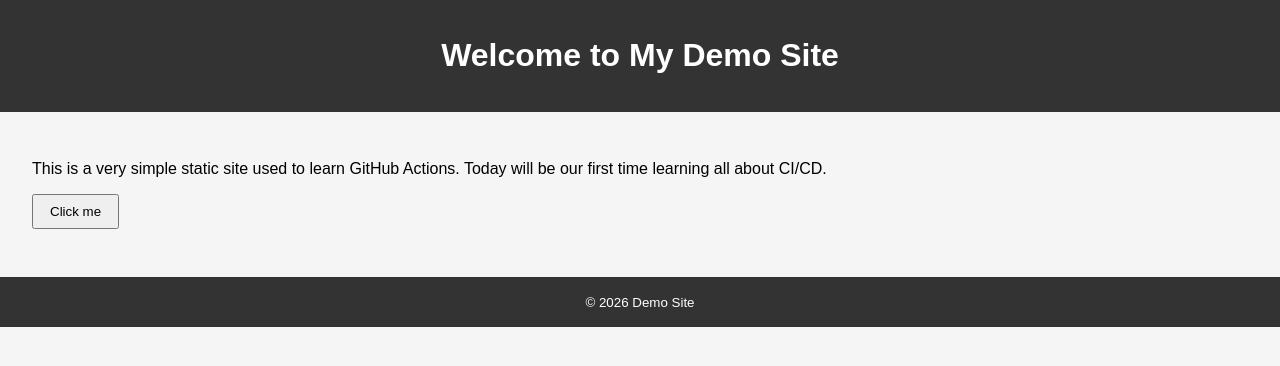
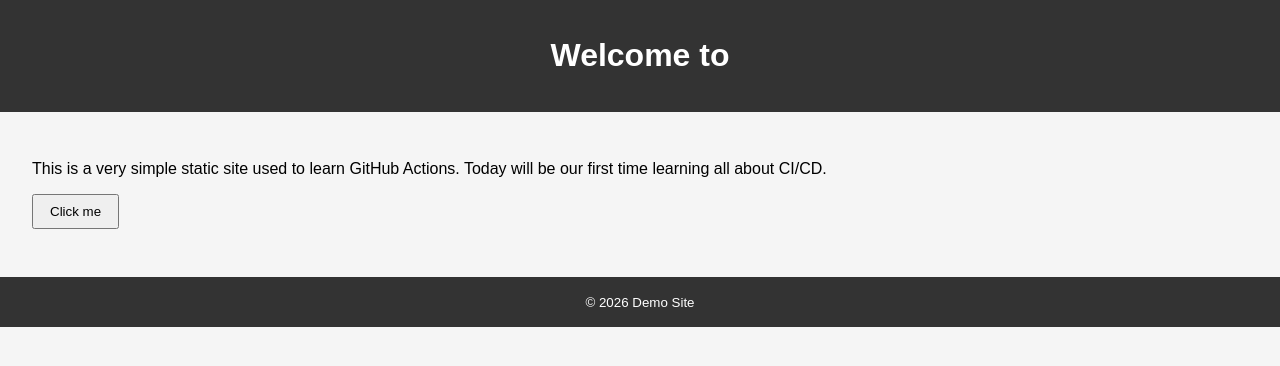
Before and after one commit to sylvester196/demo-startup, a plain HTML site: page index.html in a window 1280 px wide. Drawn offline with Linux system fonts and the light colour scheme.

Commit message:
second check

```diff
--- a/index1.html
+++ b/index.html
@@ -7,7 +7,7 @@
   </head>
   <body>
     <header>
-      <h1>Welcome to My Demo Site</h1>
+      <h1>Welcome to</h1>
     </header>
 
     <main>
```
